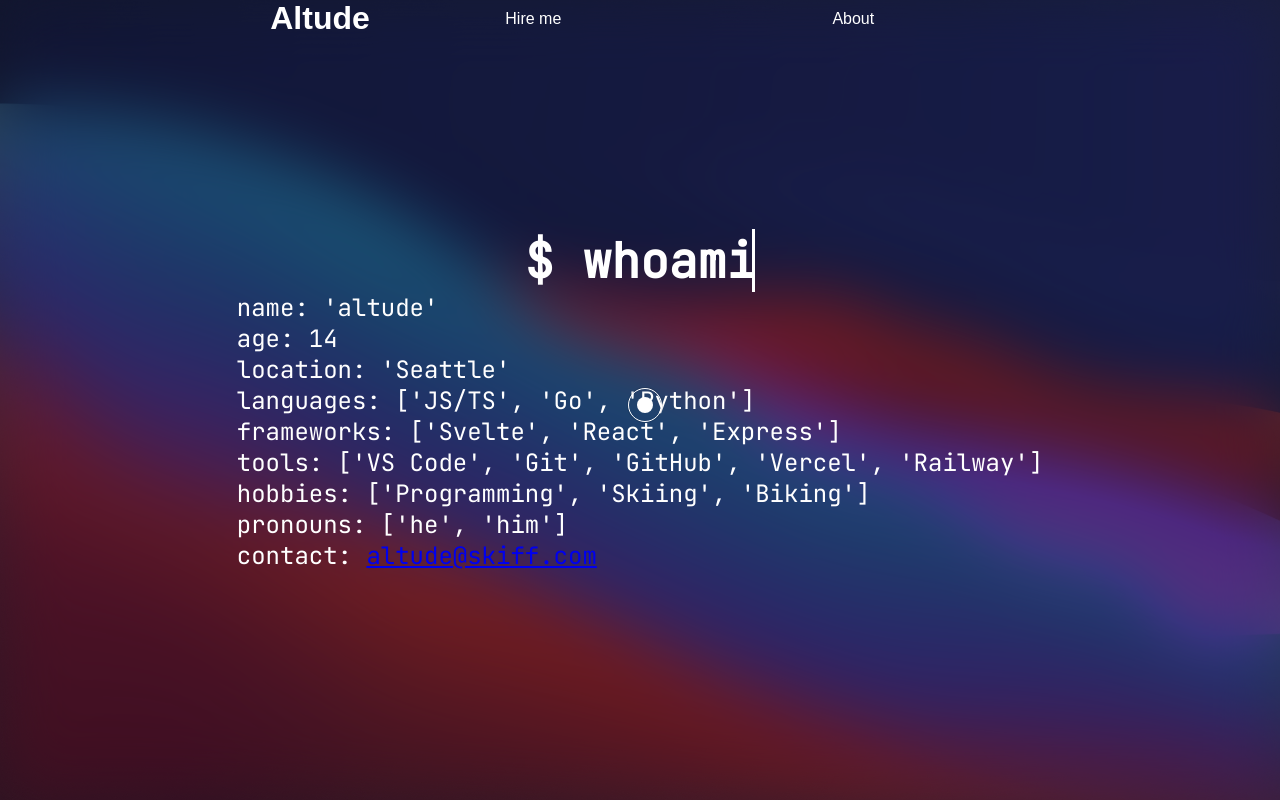
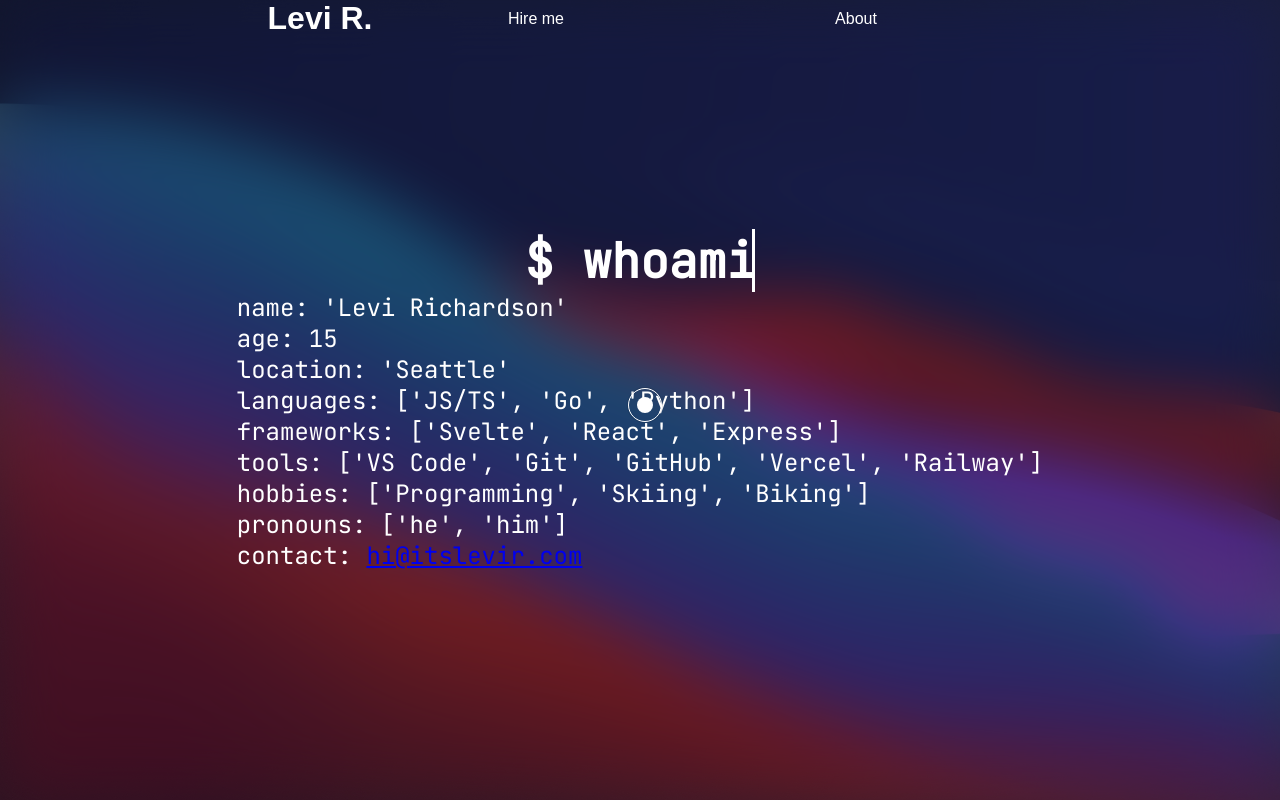
Before and after one commit to itslevir/www, a SvelteKit app: page /about in a window 1280 px wide. Built offline with nearby package versions, Linux system fonts and the light colour scheme.

Commit message:
change to me

```diff
--- a/src/lib/Header.svelte
+++ b/src/lib/Header.svelte
@@ -1,6 +1,6 @@
 <header>
 	<a href="/">
-		<h1>Altude</h1>
+		<h1>Levi R.</h1>
 	</a>
 	<nav>
 		<a href="/hireme">Hire me</a>
--- a/src/routes/about/+page.svelte
+++ b/src/routes/about/+page.svelte
@@ -3,7 +3,7 @@
 </script>
 
 <svelte:head>
-	<title>altude's whoami</title>
+	<title>$ sudo whoami</title>
 </svelte:head>
 
 <main>
@@ -11,15 +11,15 @@
 		<code>$&nbsp;whoami</code>
 	</h1>
 	<p class="appear">
-		<code>name: 'altude'</code>
-		<code>age: 14</code>
+		<code>name: 'Levi Richardson'</code>
+		<code>age: 15</code>
 		<code>location: 'Seattle'</code>
 		<code>languages: ['JS/TS', 'Go', 'Python']</code>
 		<code>frameworks: ['Svelte', 'React', 'Express']</code>
 		<code>tools: ['VS Code', 'Git', 'GitHub', 'Vercel', 'Railway']</code>
 		<code>hobbies: ['Programming', 'Skiing', 'Biking']</code>
 		<code>pronouns: ['he', 'him']</code>
-		<code>contact: <a href="mailto:altude@skiff.com">altude@skiff.com</a></code>
+		<code>contact: <a href="mailto:hi@itslevir.com">hi@itslevir.com</a></code>
 	</p>
 </main>
 
--- a/src/routes/github/+page.server.ts
+++ b/src/routes/github/+page.server.ts
@@ -2,5 +2,5 @@ import { redirect } from '@sveltejs/kit';
 import type { PageServerLoad } from './$types';
 
 export const load = (async () => {
-	throw redirect(300, 'https://github.com/altude');
+	throw redirect(300, 'https://github.com/itslevir');
 }) satisfies PageServerLoad;
--- a/src/routes/hireme/+page.svelte
+++ b/src/routes/hireme/+page.svelte
@@ -39,7 +39,7 @@
 		</tbody>
 	</table>
 	<a
-		href="mailto:altude@skiff.com?subject=I'd%20like%20to%20hire%20you!&body=Please%20include%20a%20description%20of%20what%20you%20would%20like%2C%20as%20well%20as%20a%20set%20deadline.%20If%20you%20have%20any%20price%20limits%2C%20please%20also%20include%20those."
+		href="mailto:hi@itslevir.com?subject=I'd%20like%20to%20hire%20you!&body=Please%20include%20a%20description%20of%20what%20you%20would%20like%2C%20as%20well%20as%20a%20set%20deadline.%20If%20you%20have%20any%20price%20limits%2C%20please%20also%20include%20those."
 	>
 		<Button text="Get in touch" />
 	</a>
```
Also changed, not shown: src/routes/+page.svelte (+5 -5 lines), src/lib/static/avatar.jpg (added), src/lib/static/avatar.png (deleted).
